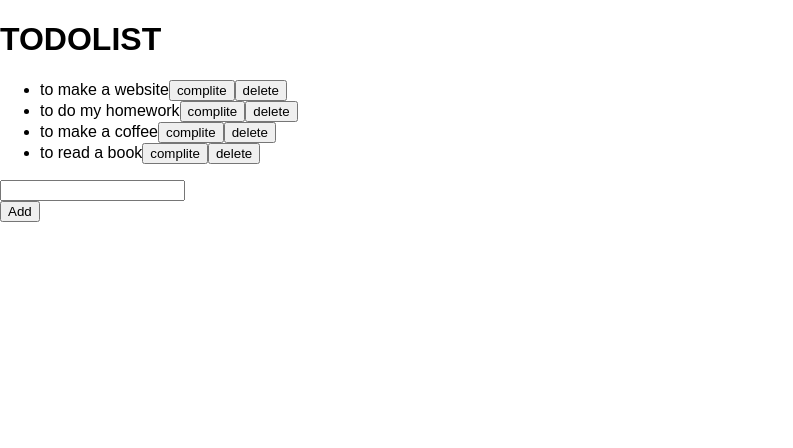
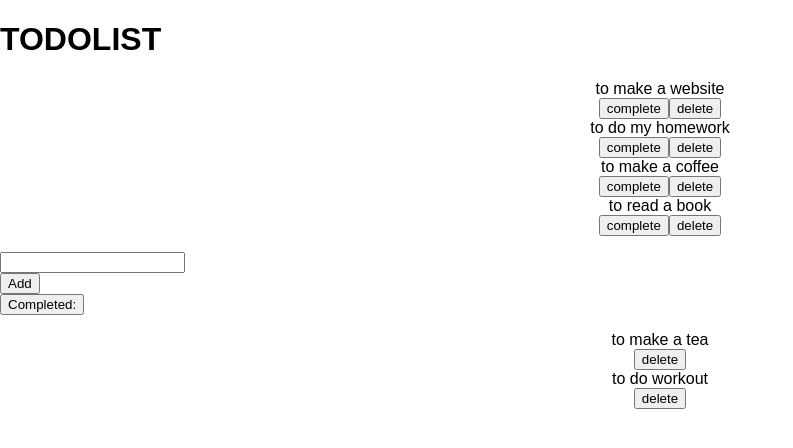
Before and after one commit to illiapelypenko/TODOLIST, a React app in the folder client/: page / in a window 1280 px wide. Shown: the top 448 px of the page, without its empty margins (0-793 px from the left). Built offline with nearby package versions, Linux system fonts and the light colour scheme.

Commit message:
Simle completed todoList

```diff
--- /dev/null
+++ b/client/src/components/cssComponents/Task.css
@@ -0,0 +1,4 @@
+.Task {
+  text-decoration: none;
+  text-align: center;
+}
--- /dev/null
+++ b/client/src/components/cssComponents/TaskList.css
@@ -0,0 +1,3 @@
+ul {
+  list-style: none;
+}
--- a/client/src/components/jsComponents/Form.js
+++ b/client/src/components/jsComponents/Form.js
@@ -3,16 +3,16 @@ import React, { Component } from 'react';
 class Form extends Component {
   constructor(props) {
     super(props);
-    this.onInputChange = this.onInputChange.bind(this);
-    this.onAddTask = this.onAddTask.bind(this);
+    this.handleInputChange = this.handleInputChange.bind(this);
+    this.handleAddTask = this.handleAddTask.bind(this);
     this.state = {
       inputedTask: ''
     }
   }
-  onInputChange(e) {
+  handleInputChange(e) {
     this.setState({inputedTask: e.target.value});
   }
-  onAddTask(e){
+  handleAddTask(e){
     this.props.onAddTask(this.state.inputedTask);
     this.setState({inputedTask: ''});
     e.preventDefault();
@@ -20,10 +20,10 @@ class Form extends Component {
   render() {
     return (
       <div className="Form">
-        <form onSubmit={this.onAddTask}>
+        <form onSubmit={this.handleAddTask}>
           <div>
             <input type='text' ref='input'
-            onChange={this.onInputChange} value={this.state.inputedTask} ></input>
+            onChange={this.handleInputChange} value={this.state.inputedTask} ></input>
           </div>
           <div>
             <input type='submit' value='Add' />
--- a/client/src/components/jsComponents/Task.js
+++ b/client/src/components/jsComponents/Task.js
@@ -1,24 +1,24 @@
 import React, { Component } from 'react';
+import '../cssComponents/Task.css'
 
-
-class Task extends Component { //props: task onCompliteTask
+class Task extends Component { //props: task onCompleteTask
   constructor(props) {
     super(props);
-    this.onCompliteTask = this.onCompliteTask.bind(this);
-    this.onDeleteTask = this.onDeleteTask.bind(this);
+    this.handleCompleteTask = this.handleCompleteTask.bind(this);
+    this.handleDeleteTask = this.handleDeleteTask.bind(this);
   }
-  onCompliteTask() {//передаем task{} в корень
-    this.props.onCompliteTask(this.props.task);
+  handleCompleteTask() {//передаем task{} в корень
+    this.props.onCompleteTask(this.props.task);
   }
-  onDeleteTask() {//передаем task{} в корень
+  handleDeleteTask() {//передаем task{} в корень
     this.props.onDeleteTask(this.props.task);
   }
   render() {
     return (
         <li className="Task">
-          {this.props.task.task}
-          <button onClick={this.onCompliteTask}>complite</button>
-          <button onClick={this.onDeleteTask}>delete</button>
+          <div className='TaskText'>{this.props.task.task}</div>
+          {this.props.onCompleteTask ? <button onClick={this.handleCompleteTask}>complete</button> : null}
+          {this.props.onDeleteTask ? <button onClick={this.handleDeleteTask}>delete</button> : null}
         </li>
 
     );
--- /dev/null
+++ b/client/src/components/jsComponents/TaskList.js
@@ -0,0 +1,16 @@
+import React, { Component } from 'react';
+import Task from './Task.js';
+import '../cssComponents/TaskList.css'
+
+class TaskList extends Component {
+  render() {
+    return (
+      <div className={`TaskList ${this.props.additionalClassNames ? this.props.additionalClassNames : ''}`}>
+        <ul>
+          {this.props.tasks.map((task) => <Task onCompleteTask={this.props.onCompleteTask} onDeleteTask={this.props.onDeleteTask} key={task.id} task={task} />)}
+        </ul>
+      </div>
+    );
+  }
+}
+export default TaskList;
--- a/client/src/components/jsComponents/ToDoList.js
+++ b/client/src/components/jsComponents/ToDoList.js
@@ -1,6 +1,6 @@
 import React, { Component } from 'react';
 import Title from './Title.js';
-import UncomplitedTaskList from './UncomplitedTaskList.js';
+import TaskList from './TaskList.js';
 import Form from './Form.js';
 //2
 class ToDoList extends Component {
@@ -11,48 +11,48 @@ class ToDoList extends Component {
         {
           "id": 0,
           "task": "to make a website",
-          "isComplited": false
+          "isCompleted": false
         },
         {
           "id": 1,
           "task": "to do my homework",
-          "isComplited": false
+          "isCompleted": false
         },
         {
           "id": 2,
           "task": "to make a coffee",
-          "isComplited": false
+          "isCompleted": false
         },
         {
           "id": 3,
           "task": "to make a tea",
-          "isComplited": true
+          "isCompleted": true
         },
         {
           "id": 4,
           "task": "to read a book",
-          "isComplited": false
+          "isCompleted": false
         },
         {
           "id": 5,
           "task": "to do workout",
-          "isComplited": true
+          "isCompleted": true
         }
       ]
     };
-    this.onCompliteTask = this.onCompliteTask.bind(this);
-    this.onDeleteTask = this.onDeleteTask.bind(this);
-    this.onAddTask = this.onAddTask.bind(this);
+    this.handleCompleteTask = this.handleCompleteTask.bind(this);
+    this.handleDeleteTask = this.handleDeleteTask.bind(this);
+    this.handleAddTask = this.handleAddTask.bind(this);
   }
-  onCompliteTask(task) {
+  handleCompleteTask(task) {
     this.setState((state) => {
       let newTasks = state.tasks;
-      newTasks[task.id].isComplited = true;
+      newTasks[task.id].isCompleted = true;
       return { tasks: newTasks};
     });
     this.renewIds();
   }
-  onDeleteTask(task) {
+  handleDeleteTask(task) {
     this.setState((state) => {
       let newTasks = state.tasks;
       newTasks.splice(newTasks.indexOf(newTasks.find(todo => todo.id === task.id)), 1);
@@ -65,24 +65,37 @@ class ToDoList extends Component {
       task.id = this.state.tasks.indexOf(task);
     });
   }
-  onAddTask(task){
+  handleAddTask(task){
     this.setState((state) => {
       let newTasks = state.tasks;
       newTasks.push({
         id: newTasks[newTasks.length-1].id + 1,
         task: task,
-        isComplited: false
+        isCompleted: false
       });
       return { tasks: newTasks};
     });
+  }
+  handleHideTasks() {
+    console.log(document.querySelector(".CompletedList"));
+    let list = document.querySelector(".CompletedList");
+    if(list.style.display == 'none'){
+      list.style.display = 'block';
+    } else {
+      list.style.display = 'none';
+    }
   }
   render() {
     console.log(this.state.tasks);
     return (
       <div className="ToDoList">
         <Title />
-        <UncomplitedTaskList onCompliteTask={this.onCompliteTask} onDeleteTask={this.onDeleteTask} tasks={this.state.tasks.filter(task => task.isComplited === false)}/>
-        <Form onAddTask={this.onAddTask}/>
+        <TaskList onCompleteTask={this.handleCompleteTask} onDeleteTask={this.handleDeleteTask} tasks={this.state.tasks.filter(task => task.isCompleted === false)}/>
+        <Form onAddTask={this.handleAddTask}/>
+
+        <button onClick={this.handleHideTasks}>Completed: </button>
+
+        <TaskList additionalClassNames="CompletedList" onDeleteTask={this.handleDeleteTask} tasks={this.state.tasks.filter(task => task.isCompleted === true)}/>
       </div>
     );
   }
--- a/client/src/components/jsComponents/UncomplitedTaskList.js
+++ /dev/null
@@ -1,15 +0,0 @@
-import React, { Component } from 'react';
-import Task from './Task.js';
-
-class UncomplitedTaskList extends Component {
-  render() {
-    return (
-      <div className="UncomplitedTaskList">
-        <ul>
-          {this.props.tasks.map((task) => <Task onCompliteTask={this.props.onCompliteTask} onDeleteTask={this.props.onDeleteTask} key={task.id} task={task} />)}
-        </ul>
-      </div>
-    );
-  }
-}
-export default UncomplitedTaskList;
```
